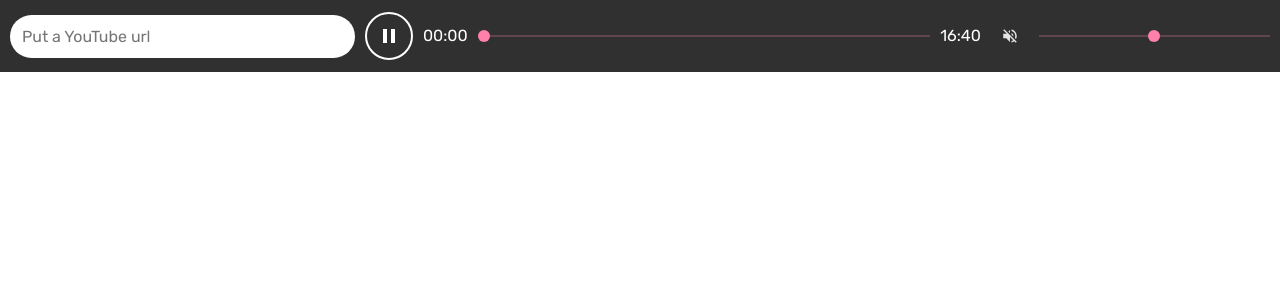
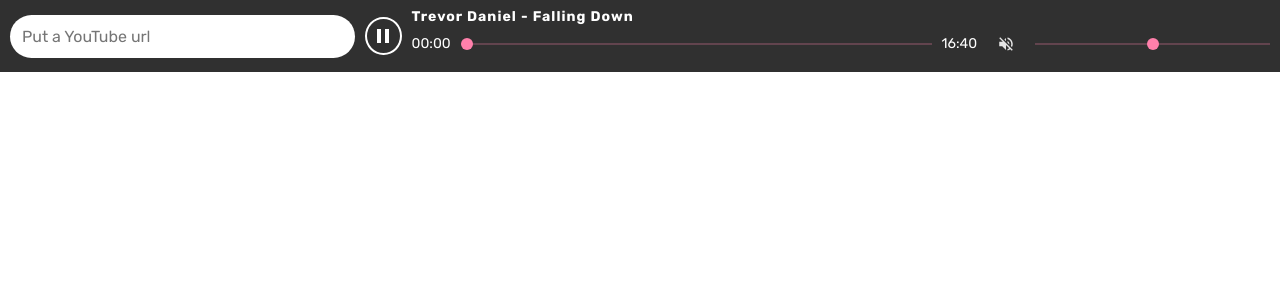
Before and after one commit to Gejsi/audio-illustrator, a React (Vite) app: page /#/ in a window 1280 px wide. Shown: the top 300 px of the page. Built offline with nearby package versions, Linux system fonts and the light colour scheme.

Commit message:
Redesigned the navbar

```diff
--- a/src/components/audioControls.tsx
+++ b/src/components/audioControls.tsx
@@ -78,19 +78,6 @@ export const Slider = styled.input`
   }
 `
 
-const Container = styled.div`
-  display: flex;
-  align-items: center;
-  color: inherit;
-  width: 80%;
-  margin: 0 auto 32px auto;
-  transition: width 150ms;
-
-  @media (max-width: 540px) {
-    width: 100%;
-  }
-`
-
 const TimeSlider = styled.div`
   display: flex;
   flex: 2;
@@ -99,6 +86,7 @@ const TimeSlider = styled.div`
     align-self: center;
     padding: 0 10px;
     color: ${({ theme }) => theme.text};
+    font-size: 0.875rem;
   }
 `
 
@@ -115,6 +103,18 @@ const VolumeSlider = styled.div`
   input {
     padding: 0 10px;
   }
+
+  @media (max-width: 960px) {
+    display: none;
+  }
+`
+
+const SongTitle = styled.h6`
+  margin: 0;
+  font-size: 0.875rem;
+  letter-spacing: 1.05px;
+  color: white;
+  padding-left: 0.625rem;
 `
 
 interface IProps {
@@ -144,7 +144,13 @@ export const AudioControls = ({
   onVolumeInput,
   ...rest
 }: IProps) => (
-  <>
+  <div
+    style={{
+      width: '100%',
+    }}
+  >
+    <SongTitle>Trevor Daniel - Falling Down</SongTitle>
+    <div style={{ display: 'flex' }}>
       <TimeSlider>
         <span>{humanizeTime(timeValue)}</span>
         <Slider
@@ -173,5 +179,6 @@ export const AudioControls = ({
           step='0.01'
         />
       </VolumeSlider>
-  </>
+    </div>
+  </div>
 )
--- a/src/components/navbar.tsx
+++ b/src/components/navbar.tsx
@@ -49,7 +49,7 @@ const Button = styled(IconButton)`
   justify-content: center;
   align-items: center;
   padding: 0;
-  ${size(48)};
+  ${size(38)};
 
   svg {
     ${size(24)}
```
Lines whose indentation alone changed are shown as unchanged.
